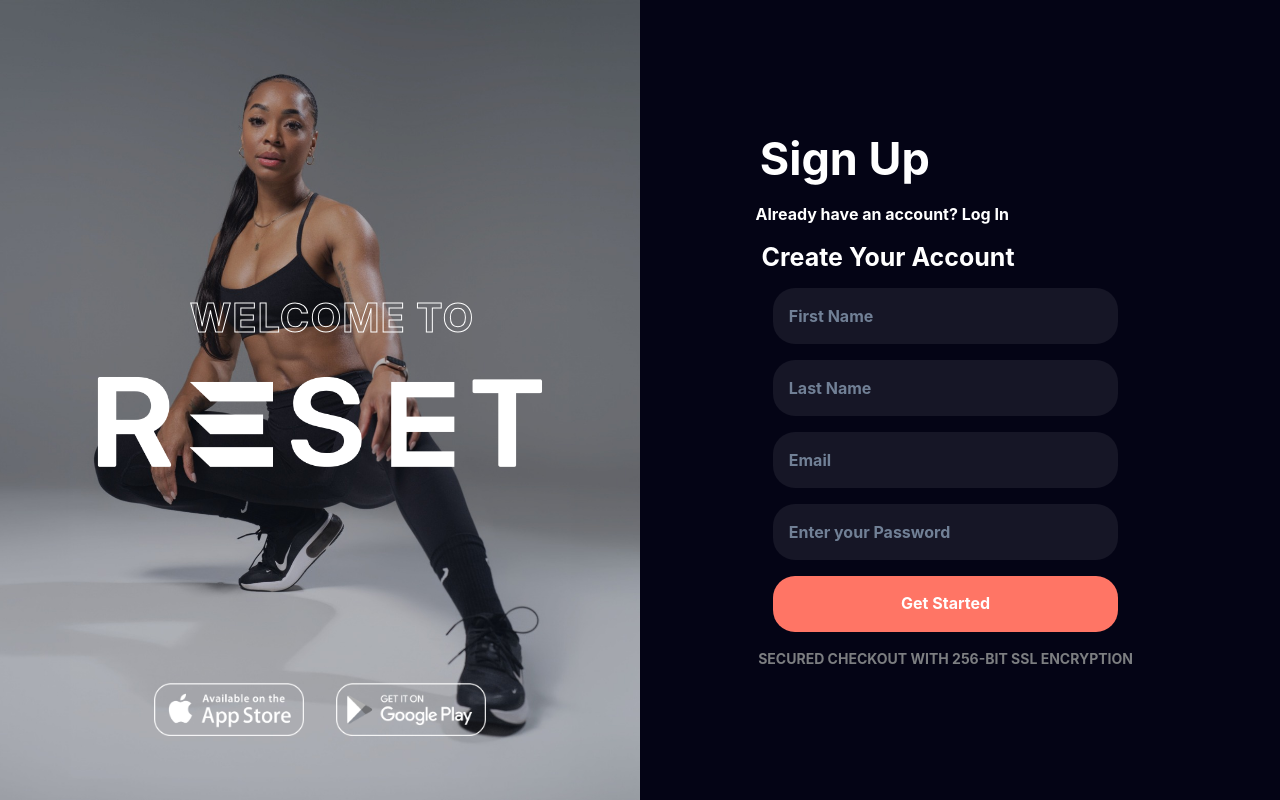
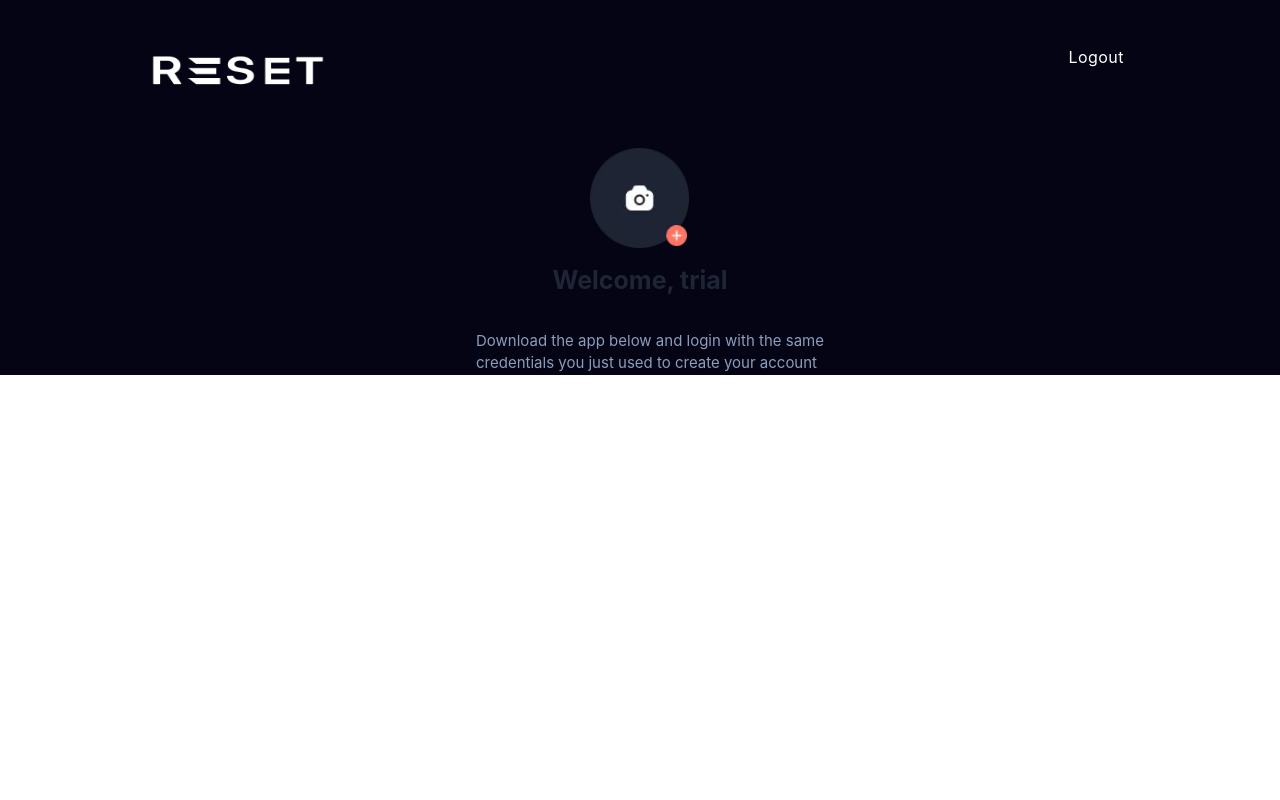
Before and after one commit to abubakrsaddique/Reset-app, a React (Create React App) app: page /signup in a window 1280 px wide. Built offline with nearby package versions, Linux system fonts and the light colour scheme.

Commit message:
7th commit

```diff
--- a/src/App.js
+++ b/src/App.js
@@ -3,17 +3,19 @@
 import Banner from "./Components/Banner/Banner";
 import Signup from "./Components/Signup/Signup";
 import Login from "./Components/Login/Login";
+import Dashboard from "./Components/Dashboard/Dashboard";
 
 function App() {
   return (
-    <Router>
-      <Routes>
-        <Route path="/" element={<Banner />} />
-        <Route path="/login" element={<Login />} />
-        <Route path="/signup" element={<Signup />} />
-        <Route path="/banner" element={<Banner />} />
-      </Routes>
-    </Router>
+    // <Router>
+    //   <Routes>
+    //     <Route path="/" element={<Banner />} />
+    //     <Route path="/login" element={<Login />} />
+    //     <Route path="/signup" element={<Signup />} />
+    //     <Route path="/banner" element={<Banner />} />
+    //   </Routes>
+    // </Router>
+    <Dashboard />
   );
 }
 
--- /dev/null
+++ b/src/Components/Dashboard/Dashboard.jsx
@@ -0,0 +1,70 @@
+import { Flex, Box, Button, Image, Text } from "@chakra-ui/react";
+import image2 from "../../Components/video/5.png";
+import image3 from "../../Components/video/7.webp";
+
+function Dashboard() {
+  return (
+    <div style={{ backgroundColor: "rgb(4,4,21)" }}>
+      <main>
+        <Flex
+          justify="space-between"
+          alignItems="center"
+          py="6"
+          px={["5%", "10%"]}
+        >
+          <Box>
+            <Image src={image2} width="220px" height="100px" />
+          </Box>
+          <Box position="relative" display="flex" alignItems="center">
+            <Button backgroundColor="transparent" _hover="none">
+              <Text
+                fontSize="16px"
+                py="2"
+                paddingBottom="43px"
+                pr="3"
+                color="white"
+                fontWeight="normal"
+                lineHeight="6"
+                letterSpacing="0.48px"
+              >
+                Logout
+              </Text>
+            </Button>
+          </Box>
+        </Flex>
+        <Flex justifyContent="center">
+          <Image
+            src={image3}
+            alt="edit plus icon"
+            width="100px"
+            height="100px"
+          />
+        </Flex>
+        <Flex justifyContent="center">
+          <Text
+            fontSize="25px"
+            fontWeight="bold"
+            color="rgb(30,37,52)"
+            marginTop="14px"
+          >
+            Welcome, trial
+          </Text>
+        </Flex>
+        <Flex justifyContent="center">
+          <Text
+            fontSize="15px"
+            paddingLeft="20px"
+            color="rgb(141 157 188)"
+            marginTop="30px"
+          >
+            Download the app below and login with the same
+            <br />
+            credentials you just used to create your account
+          </Text>
+        </Flex>
+      </main>
+    </div>
+  );
+}
+
+export default Dashboard;
--- a/src/Components/Signup/Signup.jsx
+++ b/src/Components/Signup/Signup.jsx
@@ -49,16 +49,17 @@
               WELCOME TO
             </Heading>
           </Link>
-          <Link
-            as={RouterLink}
-            to="/banner"
-            marginLeft="10"
-            marginBottom="100"
-            width="70%"
-            height="50"
-            marginTop="-3"
-          >
-            <img src={image2} alt="Image2" style={{ cursor: "pointer" }} />
+          <Link as={RouterLink} to="/banner" height="50" marginTop="-3">
+            <img
+              src={image2}
+              alt="Image2"
+              style={{
+                cursor: "pointer",
+                marginLeft: "100px",
+                marginBottom: "97px",
+              }}
+              width="70%"
+            />
           </Link>
         </Flex>
         <Flex
--- a/src/Components/login/Login.jsx
+++ b/src/Components/login/Login.jsx
@@ -56,7 +56,14 @@
             height="50"
             marginTop="-3"
           >
-            <img src={image2} alt="Image2" style={{ cursor: "pointer" }} />
+            <img
+              src={image2}
+              alt="Image2"
+              style={{
+                cursor: "pointer",
+                marginTop: "-25px",
+              }}
+            />
           </Link>
         </Flex>
         <Flex
```
Also changed, not shown: src/Components/video/7.webp (added).
